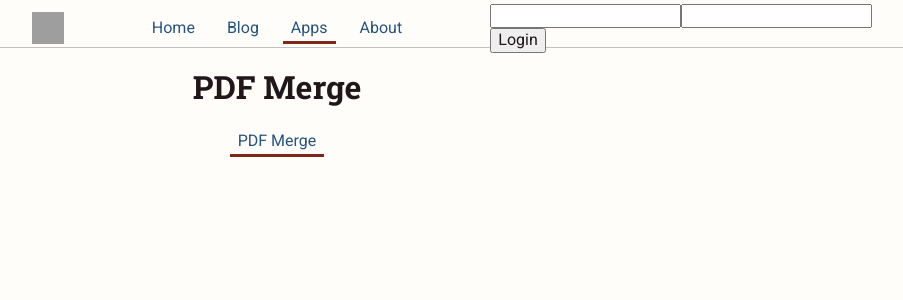
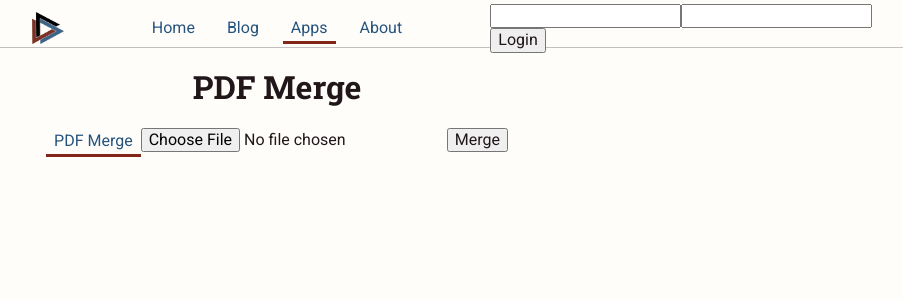
Before and after one commit to schir2/schirus, a Vue app in the folder frontend/: page /apps/pdf-merge in a window 1280 px wide. Shown: the top 300 px of the page, without its empty margins (363-1266 px from the left). Built offline with nearby package versions, Linux system fonts and the light colour scheme; grey boxes are pictures that could not be loaded; the HTML template or start-up script is replaced by a standard one; what @vue/apollo-option would draw is missing.

Commit message:
basic pdf merge working

```diff
--- a/frontend/package.json
+++ b/frontend/package.json
@@ -16,6 +16,7 @@
     "graphql-tag": "^2.12.6",
     "normalize": "^0.3.1",
     "normalize.css": "^8.0.1",
+    "pdf-lib": "^1.17.1",
     "reflect-metadata": "^0.1.13",
     "vue": "^3.2.29",
     "vue-class-component": "^8.0.0-0",
--- a/frontend/src/pages/apps/PDFMerge.vue
+++ b/frontend/src/pages/apps/PDFMerge.vue
@@ -1,11 +1,47 @@
 <template>
-  <div></div>
-
+  <div>
+    <form>
+      <ul class="files">
+        <li v-for="(file, index) in files" :key="index">{{ file }}</li>
+      </ul>
+      <input type="file" @change="handleFileUpload">
+      <button @click.prevent="onClickMerge">Merge</button>
+    </form>
+  </div>
 </template>
 
 <script>
+
+import {pdfService} from "@/services/PDFService";
+
 export default {
-  name: "PDFMerge"
+  name: "PDFMerge",
+  data() {
+    return {
+      files: []
+    }
+  },
+  methods: {
+    async onClickMerge() {
+      const arrayBuffer = await pdfService.merge(this.files)
+      const blob = new Blob([arrayBuffer], {type: 'application/pdf'})
+      const objectUrl = URL.createObjectURL(blob)
+      const link = document.createElement('a');
+      link.style.display = 'none';
+      document.body.appendChild(link);
+      link.href = objectUrl;
+      link.href = URL.createObjectURL(blob);
+      link.download = 'data.pdf';
+      link.click();
+      return objectUrl
+
+    },
+    async handleFileUpload(event) {
+      const file = await event.target.files[0].arrayBuffer()
+      console.log(file)
+      this.files.push(file)
+    },
+  }
 }
 </script>
 
--- a/frontend/src/pages/apps/index.vue
+++ b/frontend/src/pages/apps/index.vue
@@ -1,6 +1,7 @@
 <template>
   <nav class="secondary-nav">
     <NavLink :to="{name:'pdf-merge'}">PDF Merge</NavLink>
+    <router-view/>
   </nav>
 
 </template>
--- /dev/null
+++ b/frontend/src/services/PDFService.ts
@@ -0,0 +1,15 @@
+const fs = require('fs')
+import {PDFDocument} from "pdf-lib";
+
+export const pdfService = {
+    async merge(documents: string[]){
+        const mergedPDF = await PDFDocument.create()
+        for (const pdfPath of documents) {
+            console.log(pdfPath)
+            const document = await PDFDocument.load(pdfPath)
+            const copiedPages = await mergedPDF.copyPages(document, document.getPageIndices())
+            copiedPages.forEach(page => mergedPDF.addPage(page))
+        }
+        return await mergedPDF.save();
+    }
+}
```
Also changed, not shown: frontend/src/assets/logo.gif (added), 1 other file (tests, documents, lock files or other folders).
